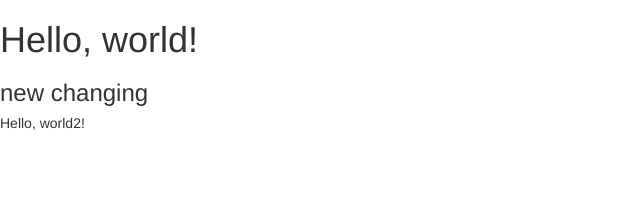
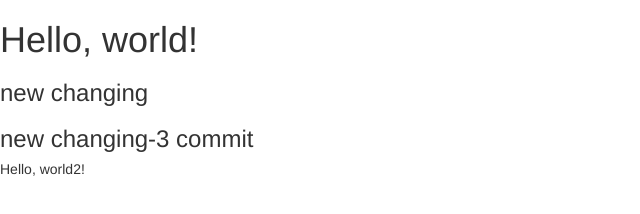
Before and after one commit to nezamay17/site, a plain HTML site: page index.html in a window 1280 px wide. Shown: the whole page, without its empty margins (0-640 px from the left). Drawn offline with nearby package versions, Linux system fonts and the light colour scheme.

Commit message:
third commit

```diff
--- a/index.html
+++ b/index.html
@@ -20,6 +20,8 @@
   <body>
     <h1>Hello, world!</h1>
       <h3>new changing</h3>
+
+       <h3>new changing-3 сommit</h3>
      <h5>Hello, world2!</h5>
     <!-- jQuery (necessary for Bootstrap's JavaScript plugins) -->
     <script src="https://ajax.googleapis.com/ajax/libs/jquery/1.11.3/jquery.min.js"></script>
```
